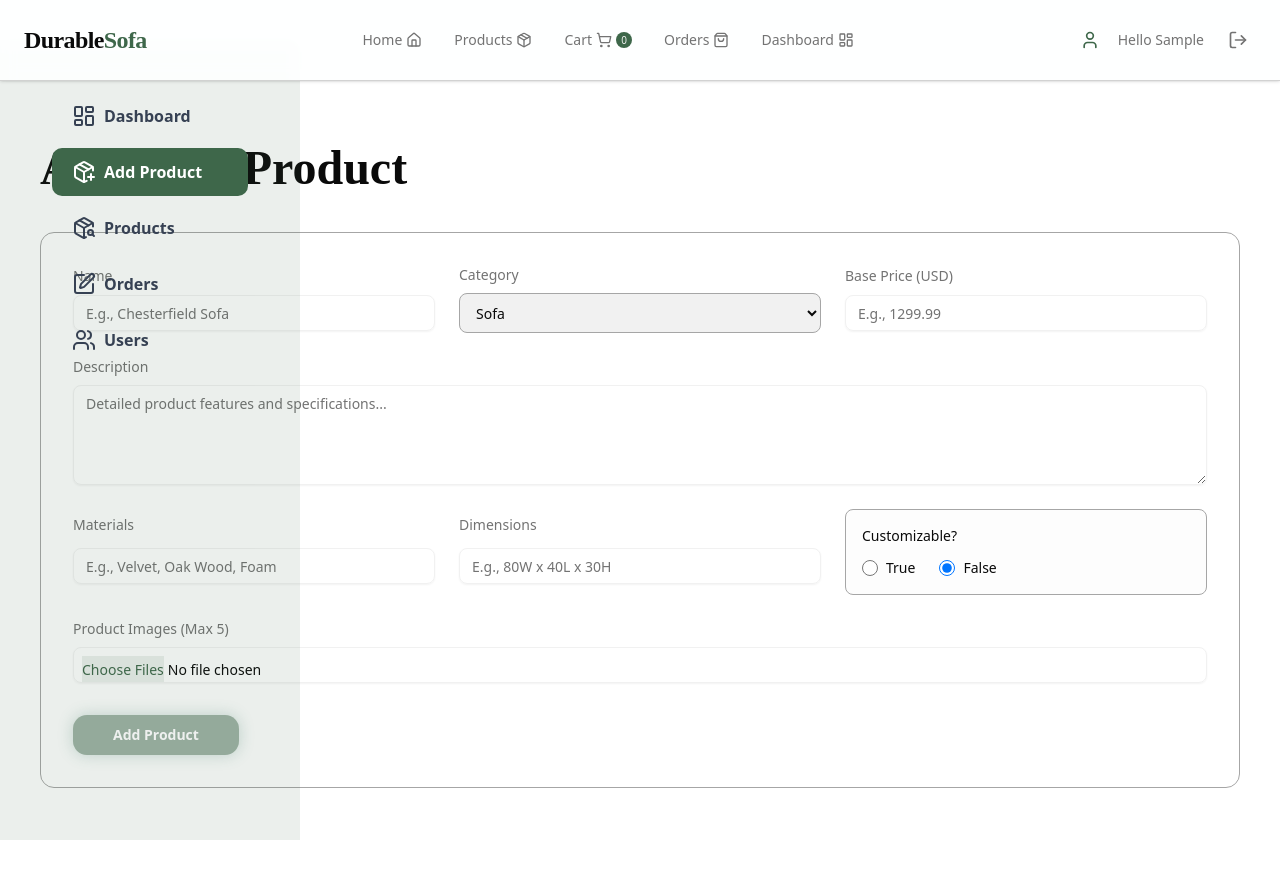
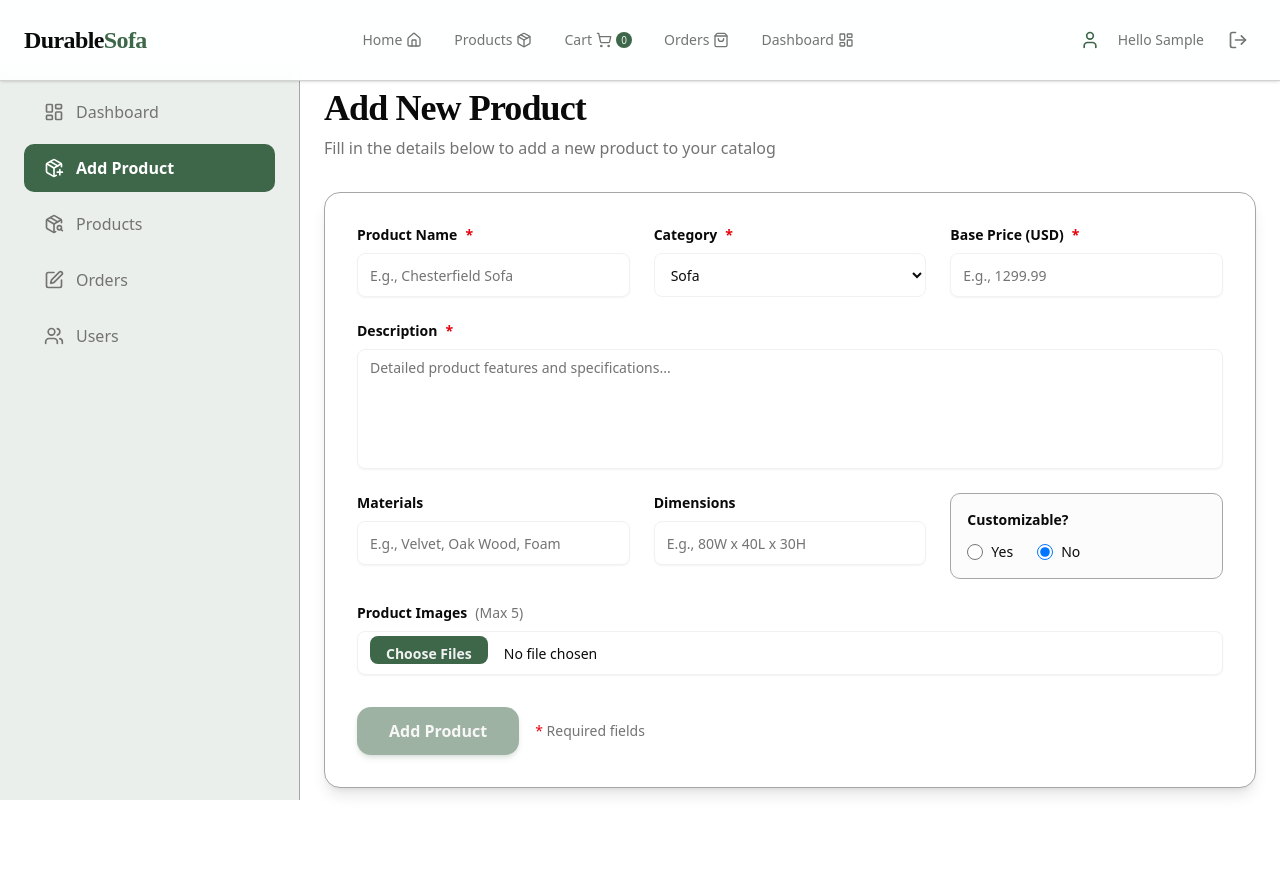
Before and after one commit to Md-suhail07-code/Durable-Sofa, a React app in the folder Frontend/: page /dashboard/add-product in a window 1280 px wide. Shown: the top 878 px of the page. After the commit the page ends 812 px from the top, so only its background shows below. Built offline with nearby package versions, Linux system fonts and the light colour scheme; sample sign-in values are in the browser's storage; the HTML template or start-up script is replaced by a standard one.

Commit message:
Styling issues rectified

```diff
--- a/Frontend/src/components/Sidebar.jsx
+++ b/Frontend/src/components/Sidebar.jsx
@@ -4,26 +4,26 @@ import { NavLink } from 'react-router-dom'
 
 const Sidebar = () => {
   return (
-    <div className='hidden fixed md:block w-[300px] bg-primary/10 h-screen p-10 mt-10'>
-      <div className='flex flex-col pt-3 px-3 space-y-2 text-center'>
-        <NavLink to='/dashboard/sales' className={({ isActive }) => isActive ? 'bg-primary w-full py-3 px-5 rounded-lg flex items-center gap-2 text-white font-semibold' : 'hover:bg-primary hover:text-white w-full py-3 px-5 rounded-lg flex items-center gap-2 text-gray-700 font-semibold'}>
-            <LayoutDashboard />
+    <div className='hidden md:block fixed left-0 top-16 w-[300px] h-[calc(100vh-4rem)] bg-primary/10 border-r border-border p-6 overflow-y-auto'>
+      <div className='flex flex-col space-y-2'>
+        <NavLink to='/dashboard/sales' className={({ isActive }) => isActive? 'bg-primary w-full py-3 px-5 rounded-lg flex items-center gap-3 text-white font-semibold' : 'hover:bg-primary/20 hover:text-foreground w-full py-3 px-5 rounded-lg flex items-center gap-3 text-muted-foreground font-medium transition-colors'}>
+            <LayoutDashboard size={20} />
             <span>Dashboard</span>
         </NavLink>
-        <NavLink to='/dashboard/add-product' className={({ isActive }) => isActive ? 'bg-primary w-full py-3 px-5 rounded-lg flex items-center gap-2 text-white font-semibold' : 'hover:bg-primary hover:text-white w-full py-3 px-5 rounded-lg flex items-center gap-2 text-gray-700 font-semibold'}>
-            <PackagePlus />
+        <NavLink to='/dashboard/add-product' className={({ isActive }) => isActive? 'bg-primary w-full py-3 px-5 rounded-lg flex items-center gap-3 text-white font-semibold' : 'hover:bg-primary/20 hover:text-foreground w-full py-3 px-5 rounded-lg flex items-center gap-3 text-muted-foreground font-medium transition-colors'}>
+            <PackagePlus size={20} />
             <span>Add Product</span>
         </NavLink>
-        <NavLink to='/dashboard/products' className={({ isActive }) => isActive ? 'bg-primary w-full py-3 px-5 rounded-lg flex items-center gap-2 text-white font-semibold' : 'hover:bg-primary hover:text-white w-full py-3 px-5 rounded-lg flex items-center gap-2 text-gray-700 font-semibold'}>
-            <PackageSearch />
+        <NavLink to='/dashboard/products' className={({ isActive }) => isActive? 'bg-primary w-full py-3 px-5 rounded-lg flex items-center gap-3 text-white font-semibold' : 'hover:bg-primary/20 hover:text-foreground w-full py-3 px-5 rounded-lg flex items-center gap-3 text-muted-foreground font-medium transition-colors'}>
+            <PackageSearch size={20} />
             <span>Products</span>
         </NavLink>
-        <NavLink to='/dashboard/orders/:userId' className={({ isActive }) => isActive ? 'bg-primary w-full py-3 px-5 rounded-lg flex items-center gap-2 text-white font-semibold' : 'hover:bg-primary hover:text-white w-full py-3 px-5 rounded-lg flex items-center gap-2 text-gray-700 font-semibold'}>
-            <Edit />
+        <NavLink to='/dashboard/orders/:userId' className={({ isActive }) => isActive? 'bg-primary w-full py-3 px-5 rounded-lg flex items-center gap-3 text-white font-semibold' : 'hover:bg-primary/20 hover:text-foreground w-full py-3 px-5 rounded-lg flex items-center gap-3 text-muted-foreground font-medium transition-colors'}>
+            <Edit size={20} />
             <span>Orders</span>
         </NavLink>
-        <NavLink to='/dashboard/users' className={({ isActive }) => isActive ? 'bg-primary w-full py-3 px-5 rounded-lg flex items-center gap-2 text-white font-semibold' : 'hover:bg-primary hover:text-white w-full py-3 px-5 rounded-lg flex items-center gap-2 text-gray-700 font-semibold'}>
-            <Users />
+        <NavLink to='/dashboard/users' className={({ isActive }) => isActive? 'bg-primary w-full py-3 px-5 rounded-lg flex items-center gap-3 text-white font-semibold' : 'hover:bg-primary/20 hover:text-foreground w-full py-3 px-5 rounded-lg flex items-center gap-3 text-muted-foreground font-medium transition-colors'}>
+            <Users size={20} />
             <span>Users</span>
         </NavLink>
       </div>
--- a/Frontend/src/pages/Dashboard.jsx
+++ b/Frontend/src/pages/Dashboard.jsx
@@ -5,13 +5,13 @@ import { Outlet } from 'react-router-dom'
 
 const Dashboard = () => {
   return (
-    <div className='min-h-screen'>
+    <div className='min-h-screen bg-background'>
       <Navbar />
-      <div className='flex'>
+      <div className='flex pt-10'>
         <Sidebar />
-        <div className='w-full ml-auto p-4'>
+        <main className='flex-1 md:ml-[300px] p-4 md:p-6'>
           <Outlet />
-        </div>
+        </main>
       </div>
     </div>
   )
--- a/Frontend/src/pages/admin/AddProduct.jsx
+++ b/Frontend/src/pages/admin/AddProduct.jsx
@@ -1,4 +1,3 @@
-import { Navbar } from "@/components/Navbar";
 import { Button } from "@/components/ui/button";
 import { Input } from "@/components/ui/input";
 import { motion } from "framer-motion";
@@ -23,41 +22,31 @@ const AddProduct = () => {
         images: [],
     });
 
-    const userState = useSelector((state) => state.user)
-    const user = userState.user;
-    const [isAdmin, setIsAdmin] = useState(false)
+    const user = useSelector((state) => state.user.user);
+    const [isLoading, setIsLoading] = useState(false);
+    const [imagePreviews, setImagePreviews] = useState([]);
 
     useEffect(() => {
-        if (user.role !== "admin") {
-            setTimeout(() => {
-                window.location.href = "/"
-            }, 3000)
-        }
-        else{
-            setIsAdmin(true)
-        }
-    },[user])
+        return () => {
+            imagePreviews.forEach(url => URL.revokeObjectURL(url));
+        };
+    }, [imagePreviews]);
 
-    if (user.role !== "admin") {
-        return (
-            <div className="flex justify-center items-center h-screen w-screen">
-                <h1 className="text-5xl font-display text-destructive">Access Denied. Only Admins can add Products</h1>
-            </div>
-        )
+    if (!user || user.role!== "admin") {
+        return <Navigate to="/" replace />;
     }
 
-    const [isLoading, setIsLoading] = useState(false);
-    const [imagePreviews, setImagePreviews] = useState([]);
     const handleChange = (e) => {
         const { name, value, type, checked } = e.target;
         setFormData(prev => ({
            ...prev,
-            [name]: type === 'radio' ? checked : value
+            [name]: type === 'checkbox'? checked : value
         }));
     };
+
     const handleImageChange = (e) => {
         const files = Array.from(e.target.files);
-        setFormData(prev => ({ ...prev, images: files }));
+        setFormData(prev => ({...prev, images: files }));
         const previews = files.map(file => URL.createObjectURL(file));
         setImagePreviews(previews);
     };
@@ -67,11 +56,11 @@ const AddProduct = () => {
         setIsLoading(true);
         const data = new FormData();
         Object.keys(formData).forEach(key => {
-            if (key !== 'images') {
+            if (key!== 'images') {
                 data.append(key, formData[key]);
             }
         });
-        formData.images.forEach((file, index) => {
+        formData.images.forEach((file) => {
             data.append(`files`, file);
         });
 
@@ -79,14 +68,21 @@ const AddProduct = () => {
             const res = await axios.post("http://localhost:5000/api/products/add", data, {
                 headers: {
                     "Authorization": `Bearer ${localStorage.getItem("accessToken")}`,
+                    "Content-Type": "multipart/form-data",
                 },
             });
 
             if (res.data.success) {
                 toast.success(res.data.message || "Product added successfully!");
                 setFormData({
-                    name: "", category: "sofa", description: "", basePrice: "",
-                    customizable: false, materials: "", dimensions: "", images: [],
+                    name: "",
+                    category: "sofa",
+                    description: "",
+                    basePrice: "",
+                    customizable: false,
+                    materials: "",
+                    dimensions: "",
+                    images: [],
                 });
                 setImagePreviews([]);
             } else {
@@ -101,23 +97,33 @@ const AddProduct = () => {
     };
 
     return (
-        <div className="min-h-screen bg-background">
-            <div className="container mx-auto px-6 py-32">
-                <motion.h1
+        <div className="w-full max-w-7xl mx-auto pt-6">
+            <motion.div
                 initial={{ opacity: 0, y: -20 }}
                 animate={{ opacity: 1, y: 0 }}
-                    transition={{ duration: 0.5 }}
-                    className="font-display text-4xl md:text-5xl font-semibold text-foreground mb-10"
+                transition={{ duration: 0.4 }}
+                className="mb-8"
             >
+                <h1 className="font-display text-3xl md:text-4xl font-bold text-foreground tracking-tight">
                     Add New Product
-                </motion.h1>
+                </h1>
+                <p className="text-muted-foreground mt-2">
+                    Fill in the details below to add a new product to your catalog
+                </p>
+            </motion.div>
 
-                <form onSubmit={handleSubmit} className="bg-card p-8 rounded-xl shadow-medium border border-border">
+            <motion.form
+                onSubmit={handleSubmit}
+                initial={{ opacity: 0, y: 20 }}
+                animate={{ opacity: 1, y: 0 }}
+                transition={{ duration: 0.4, delay: 0.1 }}
+                className="bg-card p-6 md:p-8 rounded-2xl shadow-lg border border-border"
+            >
                 <div className="grid grid-cols-1 md:grid-cols-2 lg:grid-cols-3 gap-6">
-
-                        {/* 1. Name */}
-                        <div className="grid gap-2">
-                            <Label htmlFor="name" className="text-sm font-medium text-muted-foreground">Name</Label>
+                    <div className="space-y-2">
+                        <Label htmlFor="name" className="text-sm font-semibold text-foreground">
+                            Product Name <span className="text-destructive">*</span>
+                        </Label>
                         <Input
                             id="name"
                             name="name"
@@ -126,19 +132,21 @@ const AddProduct = () => {
                             value={formData.name}
                             onChange={handleChange}
                             required
+                            className="h-11"
                         />
                     </div>
 
-                        {/* 2. Category (Select) */}
-                        <div className="grid gap-2">
-                            <Label htmlFor="category" className="text-sm font-medium text-muted-foreground">Category</Label>
+                    <div className="space-y-2">
+                        <Label htmlFor="category" className="text-sm font-semibold text-foreground">
+                            Category <span className="text-destructive">*</span>
+                        </Label>
                         <select
                             id="category"
                             name="category"
                             value={formData.category}
                             onChange={handleChange}
                             required
-                                className="h-10 px-3 py-2 text-sm bg-input border border-border rounded-md focus-visible:ring-ring focus-visible:outline-none"
+                            className="flex h-11 w-full rounded-md border border-input bg-background px-3 py-2 text-sm ring-offset-background focus-visible:outline-none focus-visible:ring-2 focus-visible:ring-ring focus-visible:ring-offset-2 transition-colors"
                         >
                             <option value="sofa">Sofa</option>
                             <option value="headboard">Headboard</option>
@@ -147,23 +155,28 @@ const AddProduct = () => {
                         </select>
                     </div>
 
-                        {/* 3. Base Price */}
-                        <div className="grid gap-2">
-                            <Label htmlFor="basePrice" className="text-sm font-medium text-muted-foreground">Base Price (USD)</Label>
+                    <div className="space-y-2">
+                        <Label htmlFor="basePrice" className="text-sm font-semibold text-foreground">
+                            Base Price (USD) <span className="text-destructive">*</span>
+                        </Label>
                         <Input
                             id="basePrice"
                             name="basePrice"
                             type="number"
+                            step="0.01"
+                            min="0"
                             placeholder="E.g., 1299.99"
                             value={formData.basePrice}
                             onChange={handleChange}
                             required
+                            className="h-11"
                         />
                     </div>
 
-                        {/* 4. Description (Full Width) */}
-                        <div className="grid gap-2 md:col-span-2 lg:col-span-3">
-                            <Label htmlFor="description" className="text-sm font-medium text-muted-foreground">Description</Label>
+                    <div className="space-y-2 md:col-span-2 lg:col-span-3">
+                        <Label htmlFor="description" className="text-sm font-semibold text-foreground">
+                            Description <span className="text-destructive">*</span>
+                        </Label>
                         <Textarea
                             id="description"
                             name="description"
@@ -171,13 +184,14 @@ const AddProduct = () => {
                             value={formData.description}
                             onChange={handleChange}
                             required
-                                className="min-h-[100px]"
+                            className="min-h-[120px] resize-none"
                         />
                     </div>
 
-                        {/* 5. Materials */}
-                        <div className="grid gap-2">
-                            <Label htmlFor="materials" className="text-sm font-medium text-muted-foreground">Materials</Label>
+                    <div className="space-y-2">
+                        <Label htmlFor="materials" className="text-sm font-semibold text-foreground">
+                            Materials
+                        </Label>
                         <Input
                             id="materials"
                             name="materials"
@@ -185,12 +199,14 @@ const AddProduct = () => {
                             placeholder="E.g., Velvet, Oak Wood, Foam"
                             value={formData.materials}
                             onChange={handleChange}
+                            className="h-11"
                         />
                     </div>
 
-                        {/* 6. Dimensions */}
-                        <div className="grid gap-2">
-                            <Label htmlFor="dimensions" className="text-sm font-medium text-muted-foreground">Dimensions</Label>
+                    <div className="space-y-2">
+                        <Label htmlFor="dimensions" className="text-sm font-semibold text-foreground">
+                            Dimensions
+                        </Label>
                         <Input
                             id="dimensions"
                             name="dimensions"
@@ -198,23 +214,25 @@ const AddProduct = () => {
                             placeholder="E.g., 80W x 40L x 30H"
                             value={formData.dimensions}
                             onChange={handleChange}
+                            className="h-11"
                         />
                     </div>
 
-                        {/* 7. Customizable (Radio Buttons) */}
-                        <div className="grid gap-3 p-4 border border-border rounded-md bg-muted/20">
-                            <Label className="text-sm font-medium text-foreground">Customizable?</Label>
-                            <div className="flex items-center space-x-6">
+                    <div className="space-y-3 p-4 border border-border rounded-lg bg-muted/30">
+                        <Label className="text-sm font-semibold text-foreground">Customizable?</Label>
+                        <div className="flex items-center gap-6">
                             <div className="flex items-center space-x-2">
                                 <input
                                     id="customizableTrue"
                                     name="customizable"
                                     type="radio"
                                     checked={formData.customizable === true}
-                                        onChange={() => setFormData(prev => ({ ...prev, customizable: true }))}
-                                        className="h-4 w-4 text-primary border-border focus:ring-primary"
+                                    onChange={() => setFormData(prev => ({...prev, customizable: true }))}
+                                    className="h-4 w-4 text-primary border-border focus:ring-2 focus:ring-primary cursor-pointer"
                                 />
-                                    <Label htmlFor="customizableTrue" className="text-sm font-normal">True</Label>
+                                <Label htmlFor="customizableTrue" className="text-sm font-normal cursor-pointer">
+                                    Yes
+                                </Label>
                             </div>
                             <div className="flex items-center space-x-2">
                                 <input
@@ -222,17 +240,20 @@ const AddProduct = () => {
                                     name="customizable"
                                     type="radio"
                                     checked={formData.customizable === false}
-                                        onChange={() => setFormData(prev => ({ ...prev, customizable: false }))}
-                                        className="h-4 w-4 text-primary border-border focus:ring-primary"
+                                    onChange={() => setFormData(prev => ({...prev, customizable: false }))}
+                                    className="h-4 w-4 text-primary border-border focus:ring-2 focus:ring-primary cursor-pointer"
                                 />
-                                    <Label htmlFor="customizableFalse" className="text-sm font-normal">False</Label>
+                                <Label htmlFor="customizableFalse" className="text-sm font-normal cursor-pointer">
+                                    No
+                                </Label>
                             </div>
                         </div>
                     </div>
 
-                        {/* 8. Images (File Input, Full Width) */}
-                        <div className="grid gap-2 lg:col-span-3">
-                            <Label htmlFor="images" className="text-sm font-medium text-muted-foreground">Product Images (Max 5)</Label>
+                    <div className="space-y-2 lg:col-span-3">
+                        <Label htmlFor="images" className="text-sm font-semibold text-foreground">
+                            Product Images <span className="text-muted-foreground font-normal">(Max 5)</span>
+                        </Label>
                         <Input
                             id="images"
                             name="images"
@@ -240,48 +261,52 @@ const AddProduct = () => {
                             multiple
                             accept="image/*"
                             onChange={handleImageChange}
-                                className="p-2 file:text-primary file:font-medium file:bg-primary/10 file:border-primary"
+                            className="h-11 cursor-pointer file:mr-4 file:py-2 file:px-4 file:rounded-md file:border-0 file:text-sm file:font-semibold file:bg-primary file:text-primary-foreground hover:file:bg-primary/90 file:cursor-pointer"
                         />
+                        {formData.images.length > 0 && (
+                            <p className="text-sm text-muted-foreground">
+                                {formData.images.length} file{formData.images.length > 1? 's' : ''} selected
+                            </p>
+                        )}
                     </div>
 
-                        {formData.images.length > 0 && (
-                            <p className="text-sm text-muted-foreground">
-                                {formData.images.length} file(s) selected
-                            </p>
-                        )}
-
-
-                        {/* 9. Image Previews */}
                     {imagePreviews.length > 0 && (
-                            <div className="grid grid-cols-5 gap-3 lg:col-span-3 border border-border rounded-md p-4 bg-muted/10">
+                        <div className="lg:col-span-3 border border-border rounded-xl p-4 bg-muted/20">
+                            <p className="text-sm font-semibold text-foreground mb-3">Image Previews</p>
+                            <div className="grid grid-cols-2 sm:grid-cols-3 md:grid-cols-4 lg:grid-cols-5 gap-4">
                                 {imagePreviews.map((src, index) => (
-                                    <div key={index} className="relative aspect-square overflow-hidden rounded-md">
-                                        <img src={src} alt={`Product preview ${index + 1}`} className="w-full h-full object-cover" />
+                                    <div key={index} className="relative aspect-square overflow-hidden rounded-lg border border-border group">
+                                        <img
+                                            src={src}
+                                            alt={`Product preview ${index + 1}`}
+                                            className="w-full h-full object-cover transition-transform group-hover:scale-105"
+                                        />
                                     </div>
                                 ))}
                             </div>
+                        </div>
                     )}
-
                 </div>
 
-                    {/* Submit Button */}
-                    <motion.div whileTap={{ scale: 0.99 }} className="mt-8">
+                <div className="mt-8 flex items-center gap-4">
                     <Button
                         type="submit"
-                            variant="glow"
-                            className="w-full md:w-auto px-10 font-semibold"
-                            disabled={isLoading || !formData.name || !formData.description || !formData.basePrice}
+                        size="lg"
+                        className="px-8 font-semibold"
+                        disabled={isLoading ||!formData.name ||!formData.description ||!formData.basePrice}
                     >
-                            {isLoading ? (
+                        {isLoading? (
                             <>
                                 <Loader2 className="mr-2 h-4 w-4 animate-spin" />
                                 Adding Product...
                             </>
                         ) : "Add Product"}
                     </Button>
-                    </motion.div>
-                </form>
+                    <p className="text-sm text-muted-foreground">
+                        <span className="text-destructive">*</span> Required fields
+                    </p>
                 </div>
+            </motion.form>
         </div>
     );
 };
```
Lines whose indentation alone changed are shown as unchanged.
